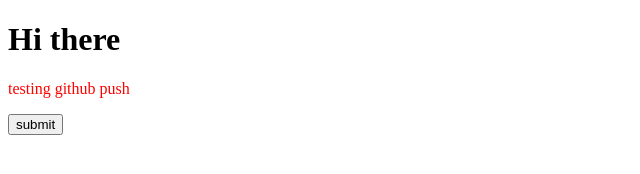
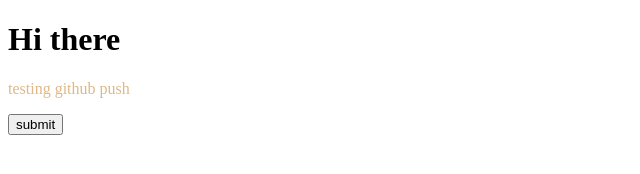
Before and after one commit to ZakariaIqbal/Second-repo, a plain HTML site: page index.html in a window 1280 px wide. Shown: the whole page, without its empty margins (0-640 px from the left). Drawn offline with Linux system fonts and the light colour scheme.

Commit message:
p new color

```diff
--- a/style.css
+++ b/style.css
@@ -1,3 +1,3 @@
 p{
-    color: red;
+    color: burlywood;
 }
```
